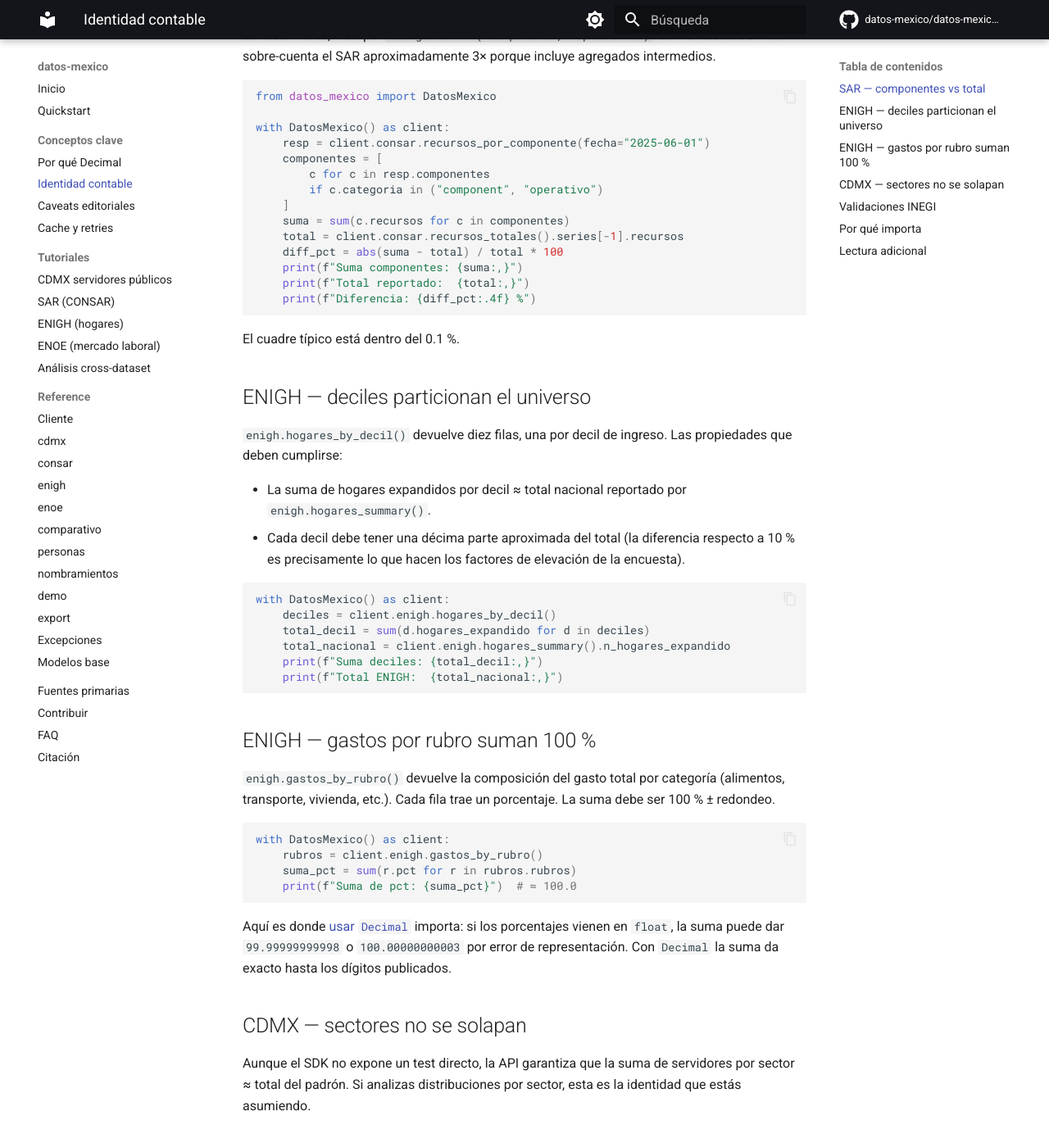
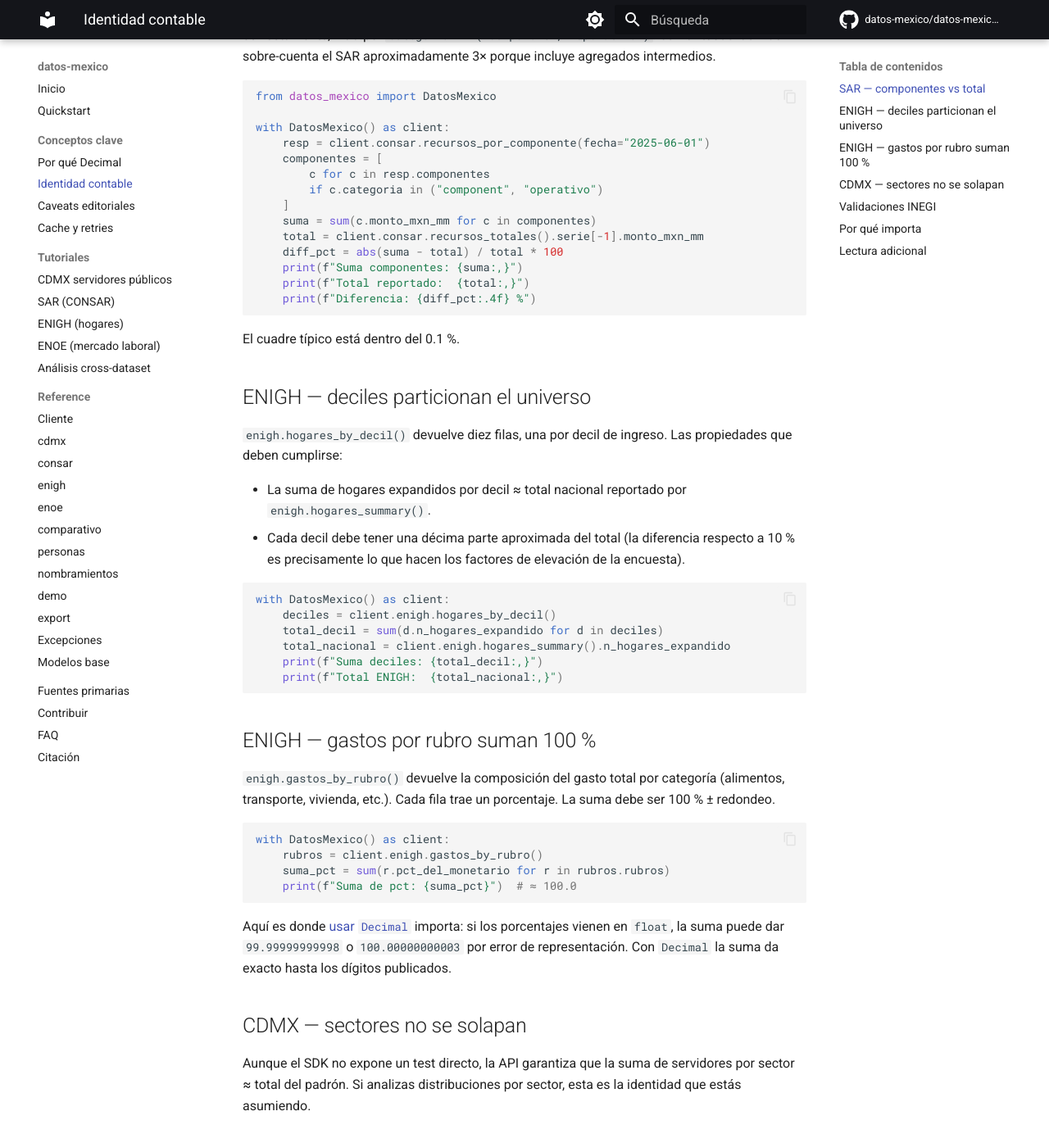
Before and after one commit to Datos-Mexico/datos-mexico-py, an MkDocs documentation site: the page built from docs/conceptos/identidad-contable.md, in a window 1280 px wide and 1400 px high, scrolled down 605 px. Shown: the top 1395 px of the window at 82% size. Built offline with MkDocs 1.6.1 and Material for MkDocs 9.7.7, drawn with Linux system fonts in a browser that asks for light colours; comment, search, counter and statistics services are not loaded.

Commit message:
docs(conceptos/identidad-contable): sincronizar snippets con modelos actuales
Los tres bloques de identidades contables (SAR componentes vs total,
ENIGH deciles, ENIGH rubros 100 %) usaban nombres de campo que ya no
existen en los modelos Pydantic:

- c.recursos → c.monto_mxn_mm (ComponenteSnapshotRow).
- client.consar.recursos_totales().series[-1].recursos →
  ...serie[-1].monto_mxn_mm (TotalesSarResponse expone `serie` singular
  y TotalSarPunto trae monto_mxn_mm).
- d.hogares_expandido → d.n_hogares_expandido (DecilRow).
- r.pct → r.pct_del_monetario (RubroRow).

Los snippets ahora corren contra api.datos-itam.org y los tres cuadres
publicados (componentes vs total SAR al peso, deciles particionan el
universo ENIGH, rubros suman 100.01 %) se reproducen exactos como la
prosa describe.

````diff
--- a/docs/conceptos/identidad-contable.md
+++ b/docs/conceptos/identidad-contable.md
@@ -19,8 +19,8 @@ with DatosMexico() as client:
         c for c in resp.componentes
         if c.categoria in ("component", "operativo")
     ]
-    suma = sum(c.recursos for c in componentes)
-    total = client.consar.recursos_totales().series[-1].recursos
+    suma = sum(c.monto_mxn_mm for c in componentes)
+    total = client.consar.recursos_totales().serie[-1].monto_mxn_mm
     diff_pct = abs(suma - total) / total * 100
     print(f"Suma componentes: {suma:,}")
     print(f"Total reportado:  {total:,}")
@@ -39,7 +39,7 @@ El cuadre típico está dentro del 0.1 %.
 ```python
 with DatosMexico() as client:
     deciles = client.enigh.hogares_by_decil()
-    total_decil = sum(d.hogares_expandido for d in deciles)
+    total_decil = sum(d.n_hogares_expandido for d in deciles)
     total_nacional = client.enigh.hogares_summary().n_hogares_expandido
     print(f"Suma deciles: {total_decil:,}")
     print(f"Total ENIGH:  {total_nacional:,}")
@@ -52,7 +52,7 @@ with DatosMexico() as client:
 ```python
 with DatosMexico() as client:
     rubros = client.enigh.gastos_by_rubro()
-    suma_pct = sum(r.pct for r in rubros.rubros)
+    suma_pct = sum(r.pct_del_monetario for r in rubros.rubros)
     print(f"Suma de pct: {suma_pct}")  # ≈ 100.0
 ```
 
````
